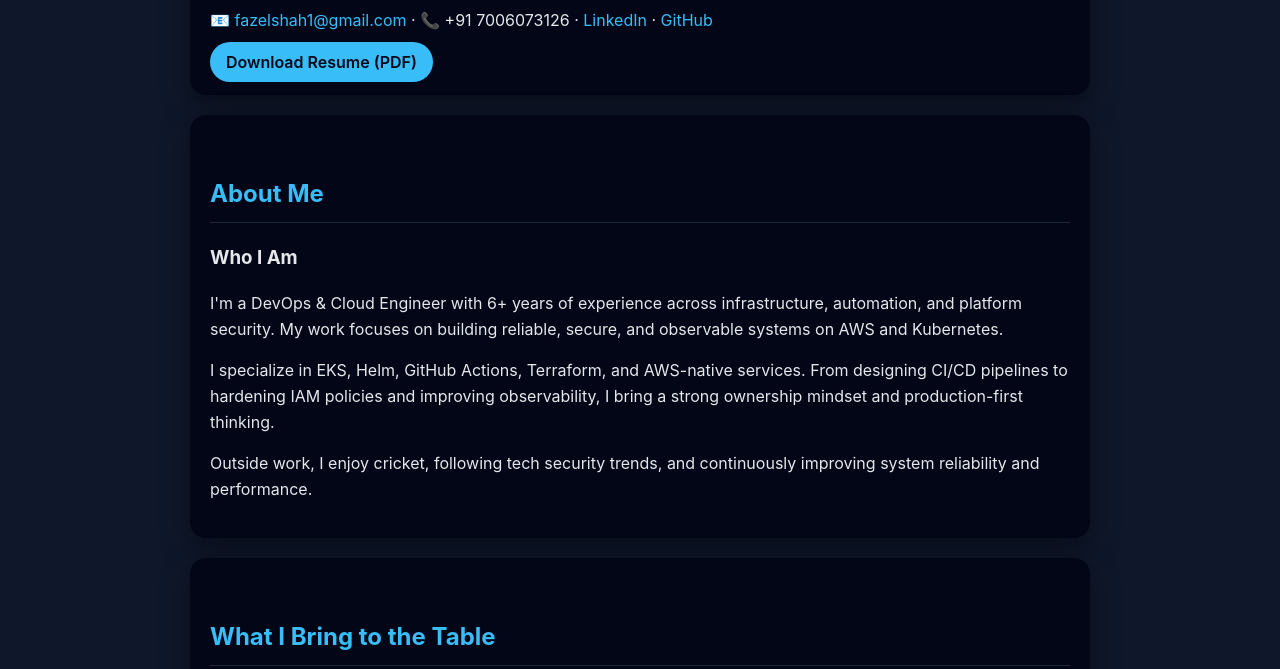
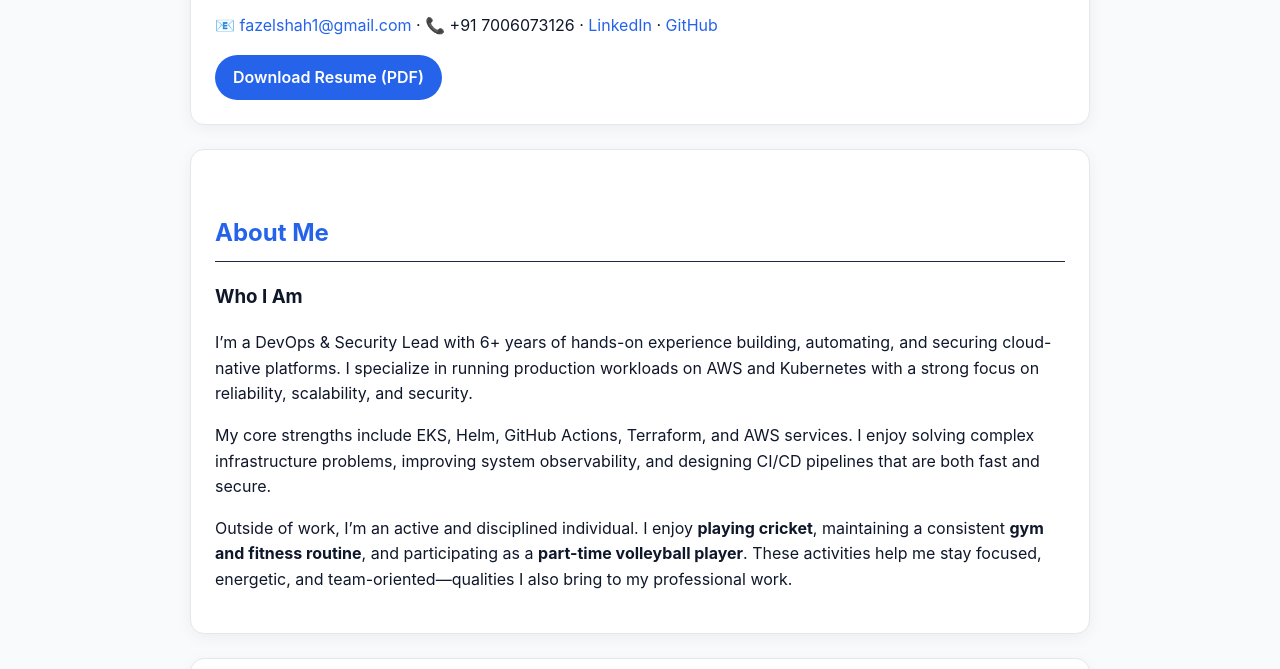
Before and after one commit to fazelshah/fazelshah.github.io, a plain HTML site: page index.html in a window 1280 px wide. Shown: the part 298-967 px from the top of the page. Drawn offline with Linux system fonts and the light colour scheme.

Commit message:
Update index.html

```diff
--- a/index.html
+++ b/index.html
@@ -21,11 +21,11 @@
 
   <style>
     :root {
-      --bg: #0f172a;
-      --card: #020617;
-      --text: #e5e7eb;
-      --muted: #9ca3af;
-      --accent: #38bdf8;
+      --bg: #f8fafc;
+      --card: #ffffff;
+      --text: #0f172a;
+      --muted: #475569;
+      --accent: #2563eb;
     }
 
     body {
@@ -68,10 +68,11 @@
 
     .card {
       background: var(--card);
-      border-radius: 16px;
-      padding: 20px;
-      margin-top: 20px;
-      box-shadow: 0 10px 30px rgba(0,0,0,0.4);
+      border-radius: 14px;
+      padding: 24px;
+      margin-top: 24px;
+      border: 1px solid #e5e7eb;
+      box-shadow: 0 4px 16px rgba(0,0,0,0.05);
     }
 
     ul {
@@ -85,10 +86,11 @@
 
     .btn {
       background: var(--accent);
-      color: #020617;
-      padding: 10px 16px;
+      color: #ffffff;
+      padding: 10px 18px;
       border-radius: 999px;
       font-weight: 600;
+      display: inline-block;
     }
 
     footer {
@@ -126,19 +128,23 @@
       <h2>About Me</h2>
       <h3>Who I Am</h3>
       <p>
-        I'm a DevOps & Cloud Engineer with 6+ years of experience across
-        infrastructure, automation, and platform security. My work focuses on
-        building reliable, secure, and observable systems on AWS and Kubernetes.
+        I’m a DevOps & Security Lead with 6+ years of hands-on experience building,
+        automating, and securing cloud-native platforms. I specialize in running
+        production workloads on AWS and Kubernetes with a strong focus on
+        reliability, scalability, and security.
       </p>
       <p>
-        I specialize in EKS, Helm, GitHub Actions, Terraform, and AWS-native
-        services. From designing CI/CD pipelines to hardening IAM policies and
-        improving observability, I bring a strong ownership mindset and
-        production-first thinking.
+        My core strengths include EKS, Helm, GitHub Actions, Terraform, and AWS
+        services. I enjoy solving complex infrastructure problems, improving
+        system observability, and designing CI/CD pipelines that are both fast
+        and secure.
       </p>
       <p>
-        Outside work, I enjoy cricket, following tech security trends, and
-        continuously improving system reliability and performance.
+        Outside of work, I’m an active and disciplined individual. I enjoy
+        <b>playing cricket</b>, maintaining a consistent <b>gym and fitness routine</b>,
+        and participating as a <b>part-time volleyball player</b>. These activities
+        help me stay focused, energetic, and team-oriented—qualities I also bring
+        to my professional work.
       </p>
     </section>
 
```
